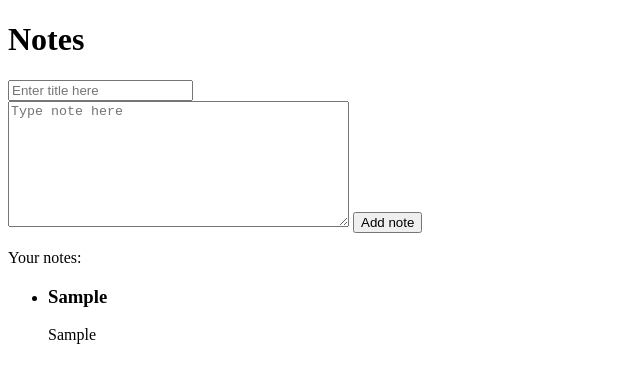
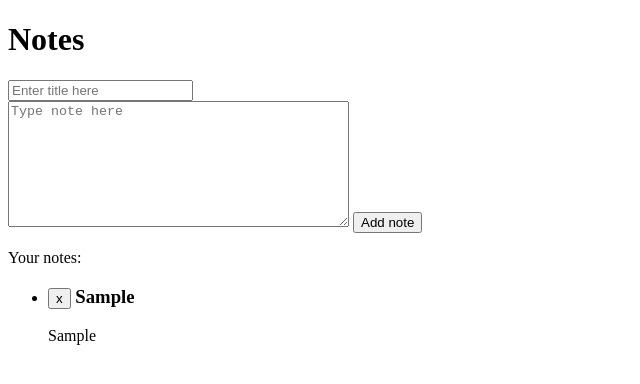
Before and after one commit to NAPOLEON039/Vue-Note-Taker, a Vue app: page / in a window 1280 px wide. Both pictures are taken after typing "Sample", "Sample" into the empty fields and a click on the button "Add note". Shown: the top 384 px of the page, without its empty margins (0-640 px from the left). Built offline with nearby package versions, Linux system fonts and the light colour scheme; no server answers; the database is empty.

Commit message:
Added an option to delete notes

```diff
--- a/src/App.vue
+++ b/src/App.vue
@@ -6,7 +6,7 @@
     <p>Your notes:</p>
     <ul id="notes">
       <li :key="index" v-for="(note, index) in sortedNotes">
-        <h3>{{note.title}}</h3>
+        <h3><button @click="deleteNote(note.title)">x</button> {{note.title}}</h3>
         <p>{{note.content}}</p>
       </li>
     </ul>
@@ -28,7 +28,9 @@ export default {
   },
   mounted() {
     db.collection('notes').get().then(query => {
+      // query.docs.map(doc => console.log(doc.data().title))
       query.forEach(doc => {
+        // console.log(doc.id)
         const dbNote = {
           title: doc.data().title,
           content: doc.data().content
@@ -36,8 +38,6 @@ export default {
         this.notes.push(dbNote)
       })
     })
-    console.log(this.notes);
-    // this.notes.sort((a, b) => a.date.getTime() - b.date.getTime());
   },
   computed: {
     sortedNotes() {
@@ -64,6 +64,19 @@ export default {
     sortNotes() {
       this.notes = this.notes.sort((a, b) => (a.title > b.title) ? 1 : -1)
       console.log('Sorted')
+    },
+    deleteNote(title) {
+      let docToDeleteId = ''
+      this.notes = this.notes.filter(note => {
+        return note.title !== title
+      })
+
+      db.collection('notes').where("title", "==", title).get().then(query => {
+        query.docs.map(doc => {
+          docToDeleteId = doc.id;
+        })
+        db.collection('notes').doc(docToDeleteId).delete()
+      })
     }
    }
 }
```
